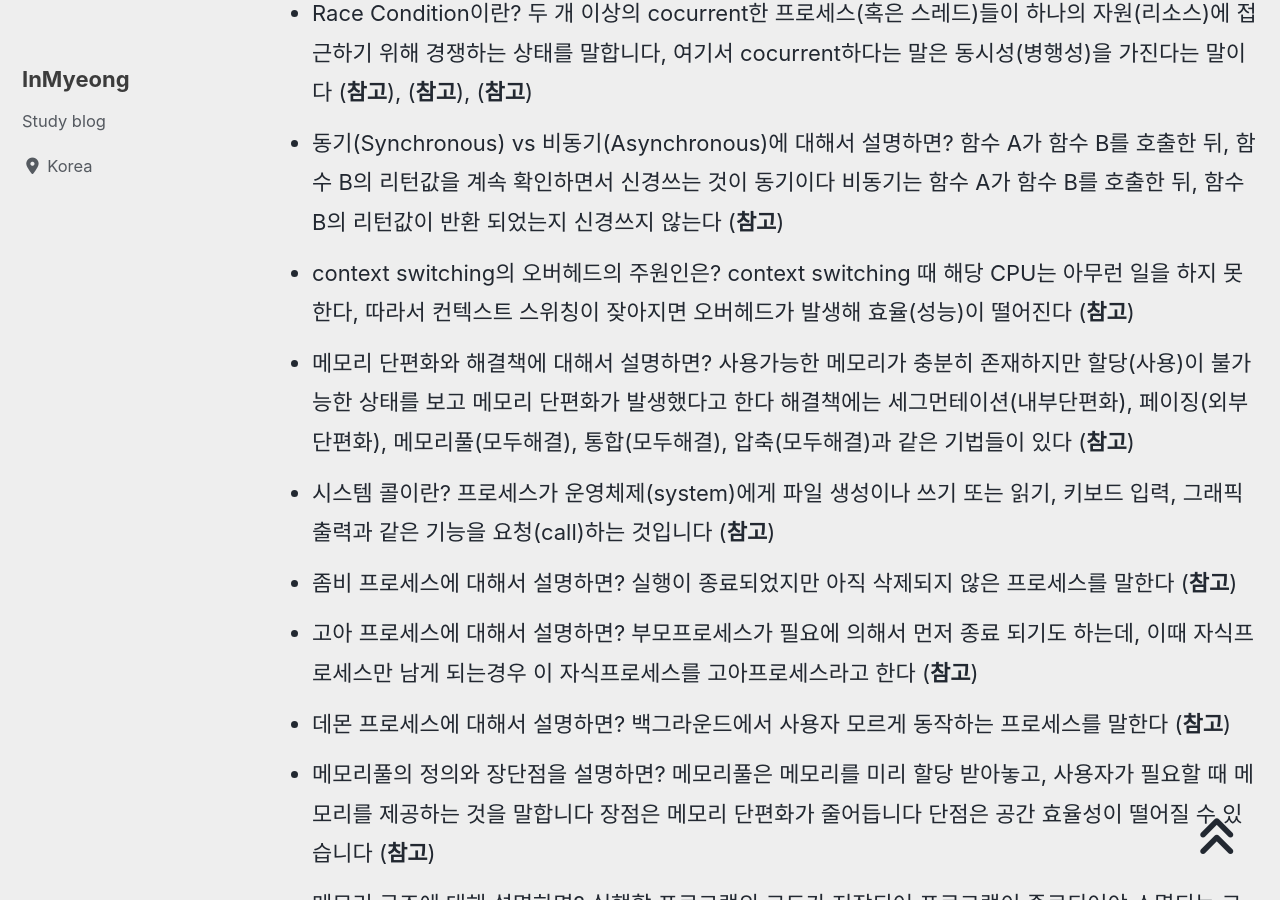
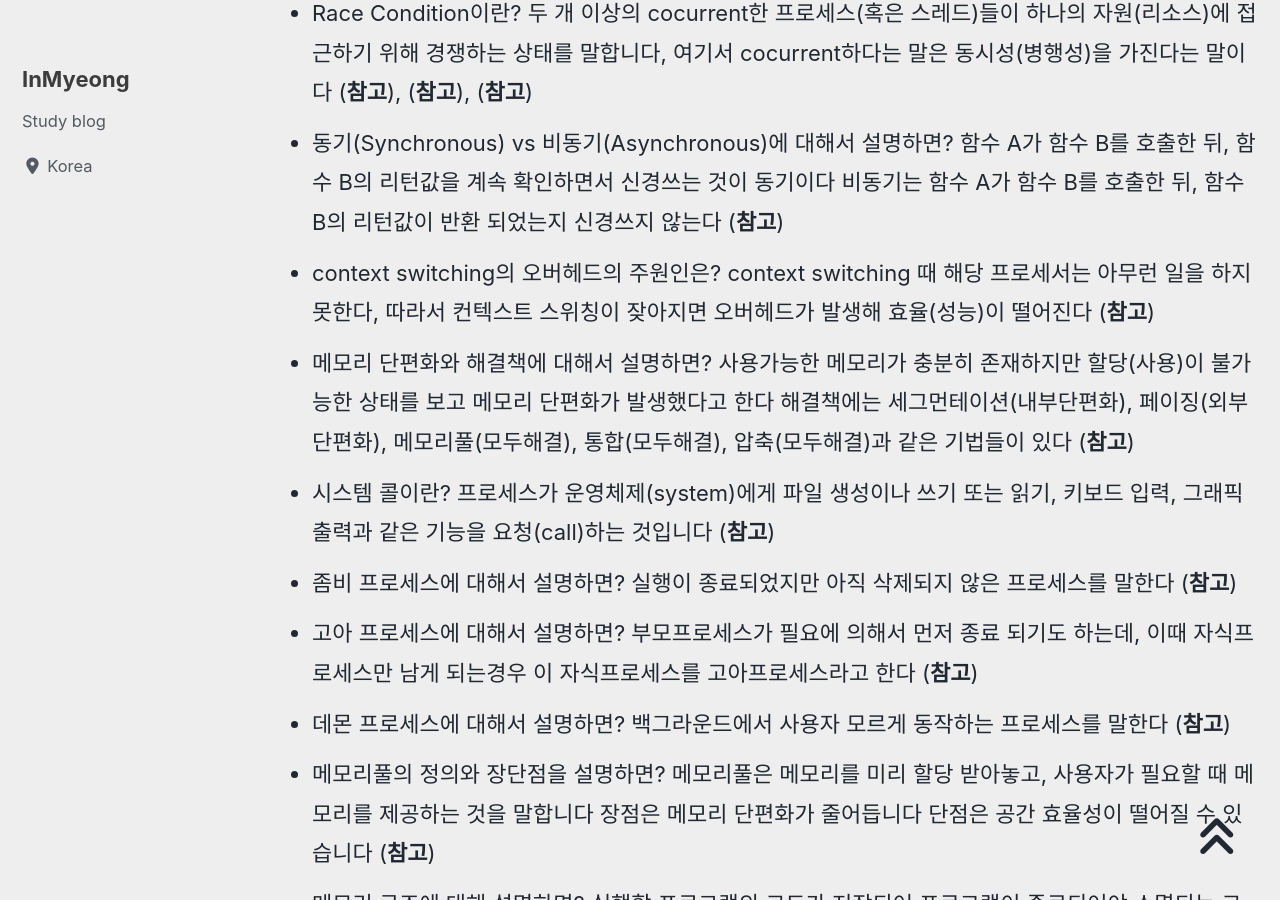
Before and after one commit to devMyeong/devMyeong.github.io, a Jekyll site: the page built from _posts/cs/2022-09-05-블로그-면접준비.md, in a window 1280 px wide and 900 px high, scrolled down 26707 px. Built offline with Jekyll 4.4.1, drawn with Linux system fonts in a browser that asks for light colours; cached includes are drawn as plain includes; nearby versions of some CDN libraries; some web fonts are replaced; comment, search, counter and statistics services are not loaded; some of the changed text lies outside the part shown.

Commit message:
Chore : 수정

```diff
--- a/_posts/cs/2022-09-05-블로그-면접준비.md
+++ b/_posts/cs/2022-09-05-블로그-면접준비.md
@@ -248,7 +248,7 @@ last_modified_at: 2022-10-30
 - 커널 수준 스레드의 정의와 장단점을 설명하면? 커널 스레드는 운영체제가 지원하는 스레드 기능으로 구현되며 커널이 스레드의 생성 및 스케줄링 등을 관리한다 장점은 동작중인 스레드가 System Call(커널 호출) 해도 해당 프로세스 내 다른 스레드가 계속 실행될 수 있다는 것이고, 단점은 스케쥴링과 동기화를 위해 System Call(커널 호출)하는 것이 오래 걸린다는 것이다 ([**참고**](https://kspsd.tistory.com/50))
 - Race Condition이란? 두 개 이상의 cocurrent한 프로세스(혹은 스레드)들이 하나의 자원(리소스)에 접근하기 위해 경쟁하는 상태를 말합니다, 여기서 cocurrent하다는 말은 동시성(병행성)을 가진다는 말이다 ([**참고**](https://zangzangs.tistory.com/115)), ([**참고**](https://seamless.tistory.com/42)), ([**참고**](https://modoocode.com/270))
 - 동기(Synchronous) vs 비동기(Asynchronous)에 대해서 설명하면? 함수 A가 함수 B를 호출한 뒤, 함수 B의 리턴값을 계속 확인하면서 신경쓰는 것이 동기이다 비동기는 함수 A가 함수 B를 호출한 뒤, 함수 B의 리턴값이 반환 되었는지 신경쓰지 않는다 ([**참고**](https://velog.io/@nittre/%EB%B8%94%EB%A1%9C%ED%82%B9-Vs.-%EB%85%BC%EB%B8%94%EB%A1%9C%ED%82%B9-%EB%8F%99%EA%B8%B0-Vs.-%EB%B9%84%EB%8F%99%EA%B8%B0))
-- context switching의 오버헤드의 주원인은? context switching 때 해당 CPU는 아무런 일을 하지 못한다, 따라서 컨텍스트 스위칭이 잦아지면 오버헤드가 발생해 효율(성능)이 떨어진다 ([**참고**](https://landwhale2.github.io/cs/106/))
+- context switching의 오버헤드의 주원인은? context switching 때 해당 프로세서는 아무런 일을 하지 못한다, 따라서 컨텍스트 스위칭이 잦아지면 오버헤드가 발생해 효율(성능)이 떨어진다 ([**참고**](https://landwhale2.github.io/cs/106/))
 - 메모리 단편화와 해결책에 대해서 설명하면? 사용가능한 메모리가 충분히 존재하지만 할당(사용)이 불가능한 상태를 보고 메모리 단편화가 발생했다고 한다 해결책에는 세그먼테이션(내부단편화), 페이징(외부단편화), 메모리풀(모두해결), 통합(모두해결), 압축(모두해결)과 같은 기법들이 있다 ([**참고**](https://gguljaem.tistory.com/entry/%EB%A9%94%EB%AA%A8%EB%A6%AC-%EB%8B%A8%ED%8E%B8%ED%99%94Fragmentation%EC%97%90-%EB%8C%80%ED%95%9C-%ED%95%B4%EA%B2%B0%EB%B0%A9%EB%B2%95))
 - 시스템 콜이란? 프로세스가 운영체제(system)에게 파일 생성이나 쓰기 또는 읽기, 키보드 입력, 그래픽 출력과 같은 기능을 요청(call)하는 것입니다 ([**참고**](https://dolphinsarah.tistory.com/54))
 - 좀비 프로세스에 대해서 설명하면? 실행이 종료되었지만 아직 삭제되지 않은 프로세스를 말한다 ([**참고**](https://www.joinc.co.kr/w/Site/system_programing/process/Zombie))
@@ -441,7 +441,7 @@ last_modified_at: 2022-10-30
 - 조직 문화에 적응하는 나만의 방법이 있는지? 경청하는것이 제 노하우 입니다 경청은 불필요한 오해를 없애고, 상대방의 호감을 얻을수 있는 좋은 소통 방법입니다 ([**참고**](https://brunch.co.kr/@careern/18))
 - 성격이 외향적인지 내향적인지? 외향적인 편이라고 생각합니다 그 이유는 프로그래밍을 할때 제가 구현한 방법이 최선인지를 다른 사람들과 얘기하는것을 즐기기 때문입니다 ([**참고**](https://wiseworkshop.tistory.com/46))
 - 삶에서 가장 중요하게 생각하는 가치는? 신뢰라고 생각합니다 인간과 인간사이에서 진실된 관계는 신뢰를 통해서야 비로소 완성될수 있다고 생각합니다 이러한 신뢰는 하루아침에 이루어지는것은 아니며 자신이 꾸준이 쌓아나가야 합니다 ([**참고**](http://m.joberum.com/comms/challenge/answer02.asp?SEARCH_FIELD=&SEARCH_VALUE=&ORDER_FIELD=&ORDER_METHOD=&ACT=&PAGE=10&INIT=1&INTERVIEW_GROUP_CODE=INTERVIEW01&INTERVIEW_DETAIL_CODE=00001&INTERVIEW_HIS_CODE=20061346))
-- 꿈이 무엇인가? 제가 개발한 컨텐츠를 통해 사람들이 즐거움을 느끼게 하는데 기여해보고 싶습니다 ([**참고**](https://www.jobkorea.co.kr/goodjob/tip/view?News_No=19695&schCtgr=120002))
+- 꿈이 무엇인가? 제가 개발한 컨텐츠를 통해 전세계 사람들이 즐거움을 느끼게 하는데 기여해보고 싶습니다 ([**참고**](https://www.jobkorea.co.kr/goodjob/tip/view?News_No=19695&schCtgr=120002))
 - 주변에서 당신을 어떤 사람이라고 생각하나요? 끈기가 있는 사람이라는 평가를 받습니다, 무슨 일이든 불가능하다고 생각하지 않고 방법을 못찾았을 뿐이라고 생각합니다 그래서 프로젝트를 진행할때 문제가 생기면 끝까지 해결할 방법을 찾아냅니다 ([**참고**](https://blog.kolon.com/1927))
 - 대학 시절 시간 관리는 어떻게 했는지? 대학 시절에는 시간 관리를 하지 않았고 이전 회사에서 업무효율을 높이기 위해 시간관리를 시작했습니다 영국 총리였던 글래드 스턴경은 일정 시간마다 자신이 한 일을 기록했다고 합니다 저도 이방법 처럼 일정시간마다 제가 한일을 기록하고 그 기록을 바탕으로 생산성을 높이려 노력했습니다 ([**참고**](https://m.blog.naver.com/PostView.naver?isHttpsRedirect=true&blogId=tgscareer&logNo=10142704883))
 - 입사하면 가장 먼저 무엇을 하고 싶은지? 언리얼엔진 플러그인을 개발해 메타버스엔터테이먼트의 VFX 기술을 향상시키는데 기여해보고 싶습니다 ([**참고**](https://www.youtube.com/watch?v=Q4kBJY0v4XI))
```
